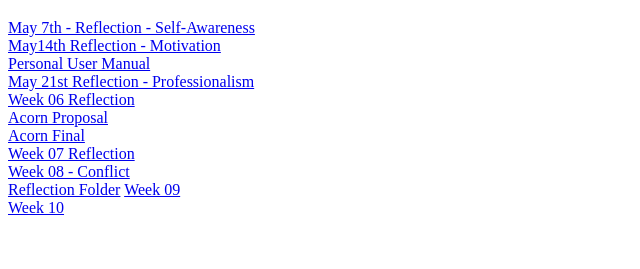
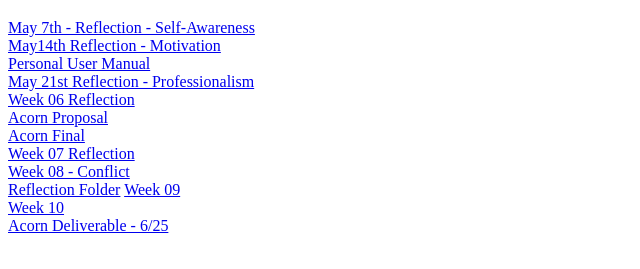
Before and after one commit to Caffeine-Jared/CSE170-reflection, a plain HTML site: page index.html in a window 1280 px wide. Shown: the part 61-330 px from the top of the page, without its empty margins (0-640 px from the left). Drawn offline with Linux system fonts and the light colour scheme.

Commit message:
Update index.html

```diff
--- a/index.html
+++ b/index.html
@@ -20,6 +20,6 @@
     <a href="https://github.com/Caffeine-Jared/CSE170-reflection/tree/main/Reflections">Reflection Folder</a>
     <a href="Reflections/week-9-reflection.pdf">Week 09</a><br>
     <a href="Reflections/Week10-reflection.pdf">Week 10</a><br>
-
+    <a href="Reflections/Acorn-Status1-6-25.pdf">Acorn Deliverable - 6/25</a><br>
 </body>
 </html>
```
